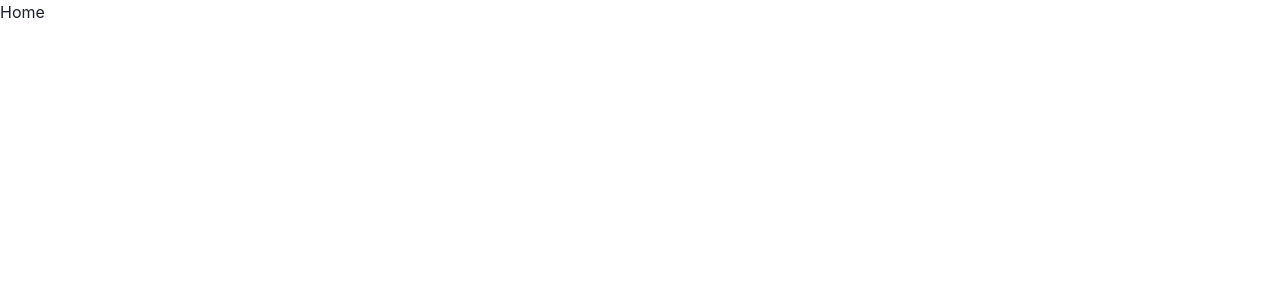
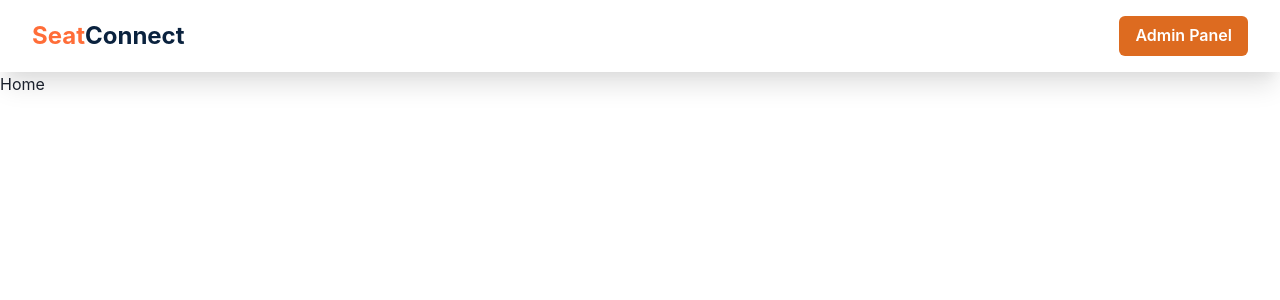
Before and after one commit to AshokPrjapati/SeatConnect, a React (Vite) app in the folder client/: page / in a window 1280 px wide. Shown: the top 300 px of the page. Built offline with nearby package versions, Linux system fonts and the light colour scheme; no server answers.

Commit message:
added : navabr

```diff
--- a/client/src/App.tsx
+++ b/client/src/App.tsx
@@ -1,5 +1,6 @@
 import axios from "axios";
 import Routes from "./routes/Routes";
+import Navbar from "./components/Navbar";
 
 // Set the default base URL for axios requests
 axios.defaults.baseURL = import.meta.env.VITE_SERVER_URL;
@@ -7,6 +8,7 @@ axios.defaults.baseURL = import.meta.env.VITE_SERVER_URL;
 function App() {
   return (
     <>
+      <Navbar />
       <Routes />
     </>
   );
--- /dev/null
+++ b/client/src/components/Navbar.tsx
@@ -0,0 +1,22 @@
+import { Box, Button, Flex, Text } from "@chakra-ui/react";
+
+const Navbar = () => {
+    return (
+        <Flex
+            w={"100%"}
+            justifyContent={"space-between"}
+            align={"center"}
+            shadow={"xl"}
+            bg={"c_white"}
+            p={"1rem 2rem"}
+        >
+            <Flex fontSize={"1.5rem"} fontWeight={"bold"}>
+                <Text color={"c_red"}>Seat</Text>
+                <Text color={"c_purple"}>Connect</Text>
+            </Flex>
+            <Button colorScheme="orange">Admin Panel</Button>
+        </Flex>
+    );
+};
+
+export default Navbar;
--- a/client/src/main.tsx
+++ b/client/src/main.tsx
@@ -6,6 +6,7 @@ import { ChakraProvider } from "@chakra-ui/react"
 import { BrowserRouter } from "react-router-dom"
 import { Provider } from "react-redux"
 import { store } from './redux/store.ts'
+import theme from './theme.ts'
 
 // Render the application to the root element
 ReactDOM.createRoot(document.getElementById('root') as HTMLElement).render(
@@ -14,7 +15,7 @@ ReactDOM.createRoot(document.getElementById('root') as HTMLElement).render(
       {/* browser router for handling client-side routing */}
       <BrowserRouter>
         {/* ChakraProvider for Chakra UI components */}
-        <ChakraProvider>
+        <ChakraProvider theme={theme}>
           <App />
         </ChakraProvider>
       </BrowserRouter>
--- a/client/src/theme.ts
+++ b/client/src/theme.ts
@@ -2,12 +2,10 @@ import { extendTheme } from '@chakra-ui/react';
 
 const theme = extendTheme({
   colors: {
-      custom: {
     c_white: '#FFF',
-        c_purple: '#A223E',
+    c_purple: '#0A223E',
     c_red: '#FF6D38',
     c_green:'18A160'
-      },
   },
 });
 
```
Lines whose indentation alone changed are shown as unchanged.
